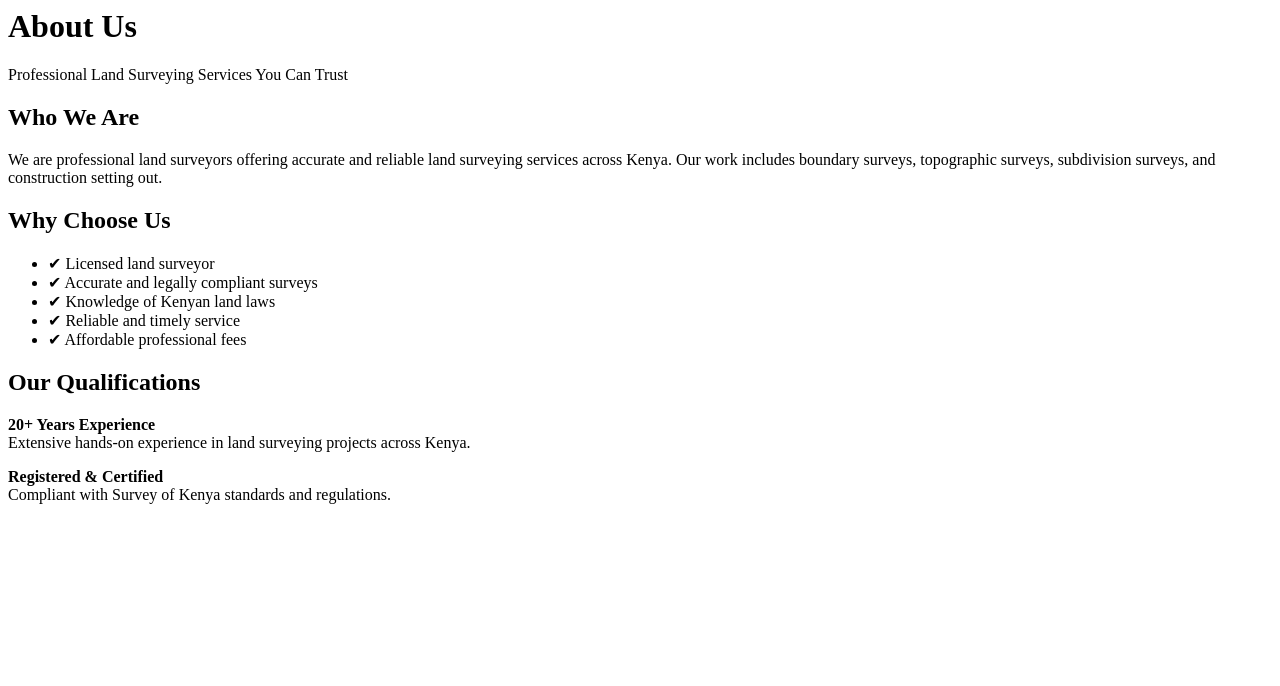
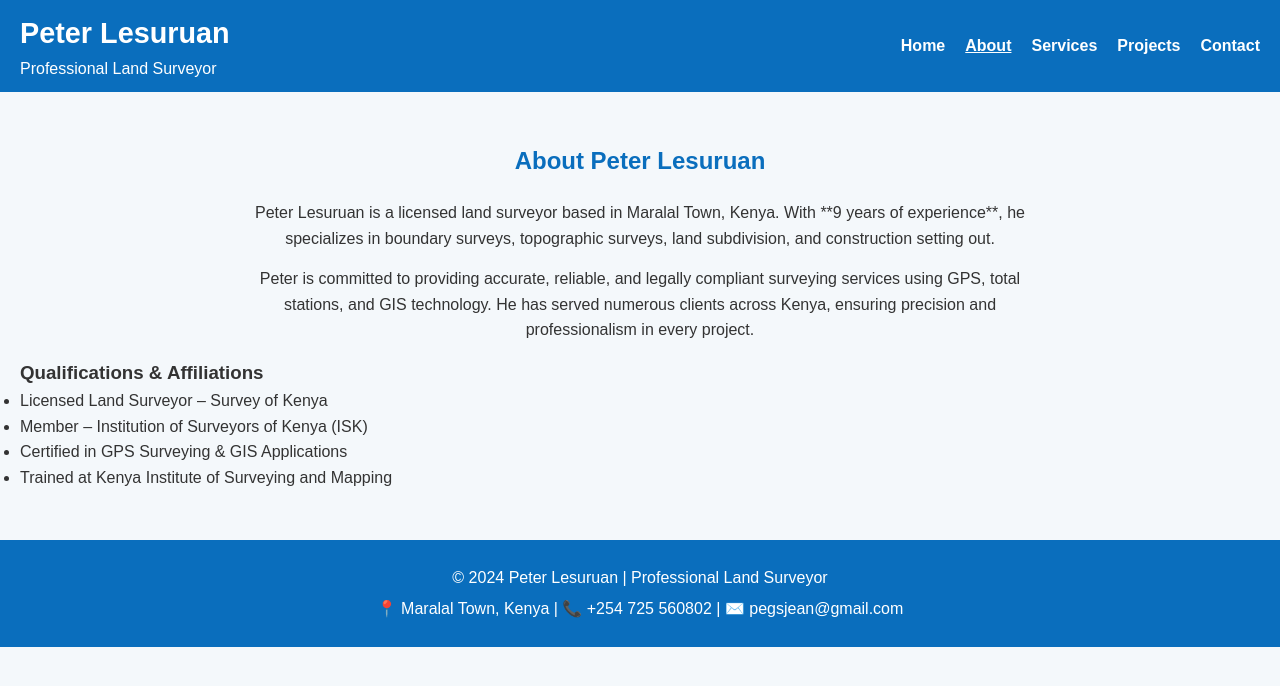
Before and after one commit to pegsjean-1/PETER-LESURUAN, a plain HTML site: page about.html in a window 1280 px wide. Drawn offline with Linux system fonts and the light colour scheme.

Commit message:
Update about.html
<!DOCTYPE html>
<html lang="en">
<head>
  <meta charset="UTF-8">
  <meta name="viewport" content="width=device-width, initial-scale=1.0">
  <title>About | Peter Lesuruan, Land Surveyor</title>
  <meta name="description" content="Learn about Peter Lesuruan, professional land surveyor in Kenya.">
  <link rel="stylesheet" href="style.css">
</head>
<body>

<header>
  <nav class="navbar">
    <div class="logo">
      <h1>Peter Lesuruan</h1>
      <p>Professional Land Surveyor</p>
    </div>
    <ul class="nav-menu">
      <li><a href="index.html">Home</a></li>
      <li><a href="about.html" class="active">About</a></li>
      <li><a href="services.html">Services</a></li>
      <li><a href="projects.html">Projects</a></li>
      <li><a href="contact.html">Contact</a></li>
    </ul>
  </nav>
</header>

<section class="about">
  <h2>About Peter Lesuruan</h2>
  <p>Peter Lesuruan is a licensed land surveyor based in Maralal Town, Kenya. With **9 years of experience**, he specializes in boundary surveys, topographic surveys, land subdivision, and construction setting out.</p>
  <p>Peter is committed to providing accurate, reliable, and legally compliant surveying services using GPS, total stations, and GIS technology. He has served numerous clients across Kenya, ensuring precision and professionalism in every project.</p>

  <h3>Qualifications & Affiliations</h3>
  <ul>
    <li>Licensed Land Surveyor – Survey of Kenya</li>
    <li>Member – Institution of Surveyors of Kenya (ISK)</li>
    <li>Certified in GPS Surveying & GIS Applications</li>
    <li>Trained at Kenya Institute of Surveying and Mapping</li>
  </ul>
</section>

<footer>
  <p>&copy; 2024 Peter Lesuruan | Professional Land Surveyor</p>
  <p>📍 Maralal Town, Kenya | 📞 +254 725 560802 | ✉️ pegsjean@gmail.com</p>
</footer>

</body>
</html>

Signed-off-by: Peter lesuruan surveyor  <pegsjean@gmail.com>

```diff
--- a/about.html
+++ b/about.html
@@ -1,24 +1,48 @@
-<h1>About Us</h1>
-<p>Professional Land Surveying Services You Can Trust</p>
+<!DOCTYPE html>
+<html lang="en">
+<head>
+  <meta charset="UTF-8">
+  <meta name="viewport" content="width=device-width, initial-scale=1.0">
+  <title>About | Peter Lesuruan, Land Surveyor</title>
+  <meta name="description" content="Learn about Peter Lesuruan, professional land surveyor in Kenya.">
+  <link rel="stylesheet" href="style.css">
+</head>
+<body>
 
-<h2>Who We Are</h2>
-<p>
-We are professional land surveyors offering accurate and reliable land surveying services across Kenya.
-Our work includes boundary surveys, topographic surveys, subdivision surveys, and construction setting out.
-</p>
+<header>
+  <nav class="navbar">
+    <div class="logo">
+      <h1>Peter Lesuruan</h1>
+      <p>Professional Land Surveyor</p>
+    </div>
+    <ul class="nav-menu">
+      <li><a href="index.html">Home</a></li>
+      <li><a href="about.html" class="active">About</a></li>
+      <li><a href="services.html">Services</a></li>
+      <li><a href="projects.html">Projects</a></li>
+      <li><a href="contact.html">Contact</a></li>
+    </ul>
+  </nav>
+</header>
 
-<h2>Why Choose Us</h2>
-<ul>
-  <li>✔ Licensed land surveyor</li>
-  <li>✔ Accurate and legally compliant surveys</li>
-  <li>✔ Knowledge of Kenyan land laws</li>
-  <li>✔ Reliable and timely service</li>
-  <li>✔ Affordable professional fees</li>
-</ul>
+<section class="about">
+  <h2>About Peter Lesuruan</h2>
+  <p>Peter Lesuruan is a licensed land surveyor based in Maralal Town, Kenya. With **9 years of experience**, he specializes in boundary surveys, topographic surveys, land subdivision, and construction setting out.</p>
+  <p>Peter is committed to providing accurate, reliable, and legally compliant surveying services using GPS, total stations, and GIS technology. He has served numerous clients across Kenya, ensuring precision and professionalism in every project.</p>
 
-<h2>Our Qualifications</h2>
-<p><strong>20+ Years Experience</strong><br>
-Extensive hands-on experience in land surveying projects across Kenya.</p>
+  <h3>Qualifications & Affiliations</h3>
+  <ul>
+    <li>Licensed Land Surveyor – Survey of Kenya</li>
+    <li>Member – Institution of Surveyors of Kenya (ISK)</li>
+    <li>Certified in GPS Surveying & GIS Applications</li>
+    <li>Trained at Kenya Institute of Surveying and Mapping</li>
+  </ul>
+</section>
 
-<p><strong>Registered & Certified</strong><br>
-Compliant with Survey of Kenya standards and regulations.</p>
+<footer>
+  <p>&copy; 2024 Peter Lesuruan | Professional Land Surveyor</p>
+  <p>📍 Maralal Town, Kenya | 📞 +254 725 560802 | ✉️ pegsjean@gmail.com</p>
+</footer>
+
+</body>
+</html>
```
